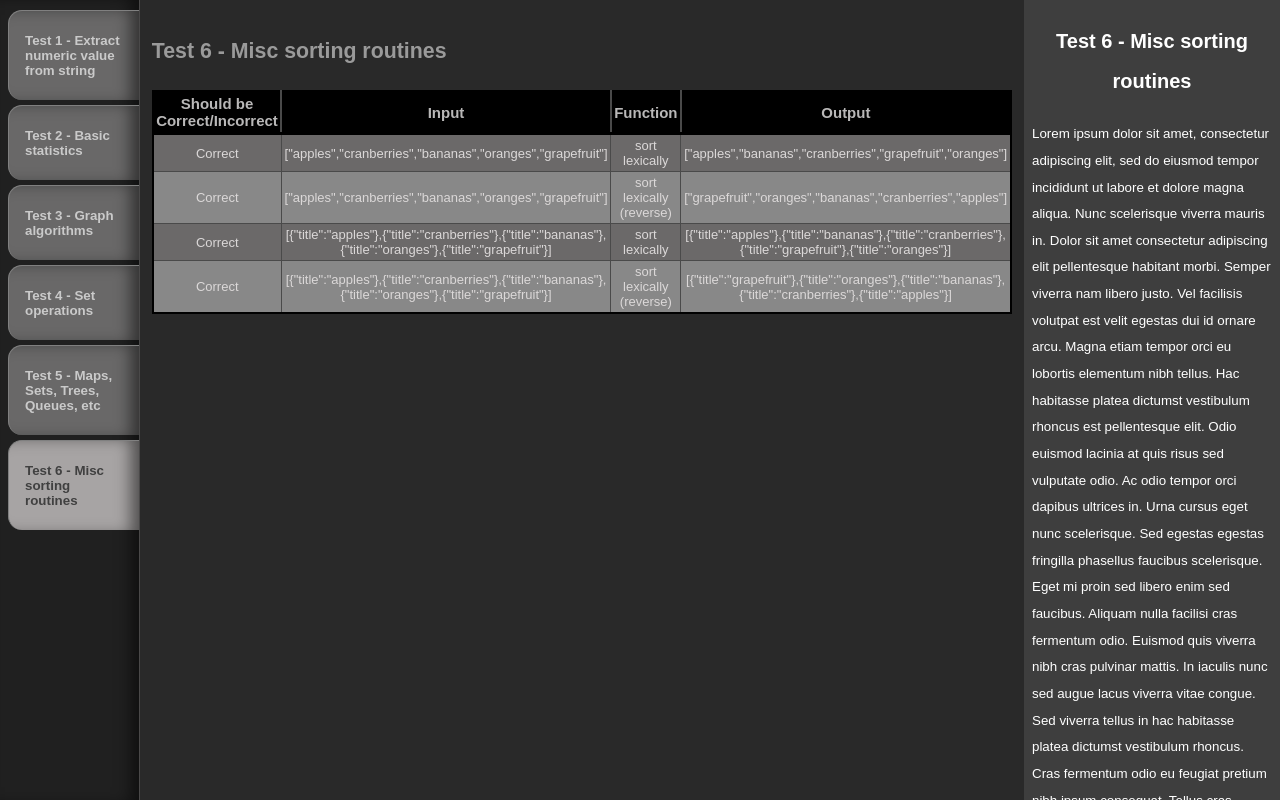
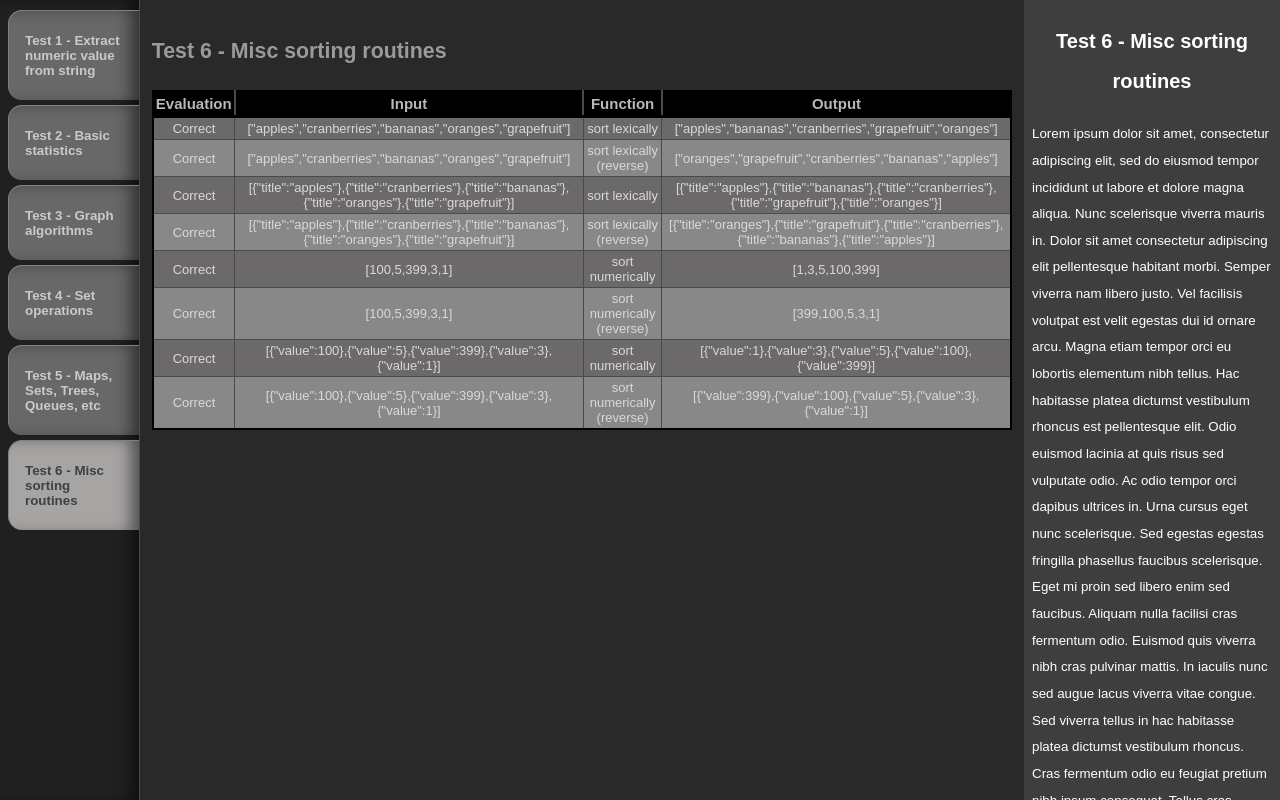
Before and after one commit to Mindtoeye/JsAlgorithmDrydock, a React app: page / in a window 1280 px wide. Both pictures are taken after a click on the button "Test 6 - Misc sorting routines". Built offline with nearby package versions, Linux system fonts and the light colour scheme.

Commit message:
Fixed the reverse methods in the sorting code. Added numeric sorting

```diff
--- a/src/components/JsNumericDrydock.jsx
+++ b/src/components/JsNumericDrydock.jsx
@@ -100,7 +100,7 @@ class JsNumericDrydock extends Component {
   	return (<table className="darkTable">
   	  <thead>
   	    <tr>
-  	      <th>Correct/Incorrect</th>
+  	      <th>Evaluation</th>
   	      <th>Input</th>
   	      <th>Function</th>
   	      <th>Output</th>
@@ -172,7 +172,7 @@ class JsNumericDrydock extends Component {
     return (<table className="darkTable">
       <thead>
         <tr>
-          <th>Should be Correct/Incorrect</th>
+          <th>Evaluation</th>
           <th>Input</th>
           <th>Function</th>
           <th>Output</th>
@@ -199,7 +199,7 @@ class JsNumericDrydock extends Component {
     return (<table className="darkTable">
       <thead>
         <tr>
-          <th>Should be Correct/Incorrect</th>
+          <th>Evaluation</th>
           <th>Input</th>
           <th>Function</th>
           <th>Output</th>
@@ -223,7 +223,7 @@ class JsNumericDrydock extends Component {
     return (<table className="darkTable">
       <thead>
         <tr>
-          <th>Should be Correct/Incorrect</th>
+          <th>Evaluation</th>
           <th>Input</th>
           <th>Function</th>
           <th>Output</th>
@@ -247,7 +247,7 @@ class JsNumericDrydock extends Component {
     return (<table className="darkTable">
       <thead>
         <tr>
-          <th>Should be Correct/Incorrect</th>
+          <th>Evaluation</th>
           <th>Input</th>
           <th>Function</th>
           <th>Output</th>
@@ -268,17 +268,20 @@ class JsNumericDrydock extends Component {
   generateTest6 () {
     let sortInputArray=["apples", "cranberries", "bananas", "oranges", "grapefruit"];
     let sortInputObjects=[{"title":"apples"}, {"title":"cranberries"}, {"title":"bananas"}, {"title":"oranges"}, {"title":"grapefruit"}];
+    let sortInputArrayNumbers=[100, 5, 399, 3, 1];
+    let sortInputObjectsNumbers=[{"value":100}, {"value": 5}, {"value": 399}, {"value": 3}, {"value": 1}];
 
     return (<table className="darkTable">
       <thead>
         <tr>
-          <th>Should be Correct/Incorrect</th>
+          <th>Evaluation</th>
           <th>Input</th>
           <th>Function</th>
           <th>Output</th>
         </tr>
       </thead>
       <tbody>
+
         <tr>
           <td>Correct</td><td>{JSON.stringify (sortInputArray)}</td><td> sort lexically </td><td>{JSON.stringify (this.sortOperations.sortAZ (this.dataTools.deepCopy (sortInputArray),null))}</td>
         </tr>
@@ -290,6 +293,19 @@ class JsNumericDrydock extends Component {
         </tr>
         <tr>
           <td>Correct</td><td>{JSON.stringify (sortInputObjects)}</td><td> sort lexically (reverse)</td><td>{JSON.stringify (this.sortOperations.sortZA (this.dataTools.deepCopy (sortInputObjects),"title"))}</td>
+        </tr>
+
+        <tr>
+          <td>Correct</td><td>{JSON.stringify (sortInputArrayNumbers)}</td><td> sort numerically </td><td>{JSON.stringify (this.sortOperations.sortNumeric (this.dataTools.deepCopy (sortInputArrayNumbers),null))}</td>
+        </tr>
+        <tr>
+          <td>Correct</td><td>{JSON.stringify (sortInputArrayNumbers)}</td><td> sort numerically (reverse) </td><td>{JSON.stringify (this.sortOperations.sortNumericReverse (this.dataTools.deepCopy (sortInputArrayNumbers),null))}</td>
+        </tr>
+        <tr>
+          <td>Correct</td><td>{JSON.stringify (sortInputObjectsNumbers)}</td><td> sort numerically </td><td>{JSON.stringify (this.sortOperations.sortNumeric (this.dataTools.deepCopy (sortInputObjectsNumbers),"value"))}</td>
+        </tr>
+        <tr>
+          <td>Correct</td><td>{JSON.stringify (sortInputObjectsNumbers)}</td><td> sort numerically (reverse)</td><td>{JSON.stringify (this.sortOperations.sortNumericReverse (this.dataTools.deepCopy (sortInputObjectsNumbers),"value"))}</td>
         </tr>
 
       </tbody>
--- a/src/components/algorithms/sortoperations.js
+++ b/src/components/algorithms/sortoperations.js
@@ -15,24 +15,12 @@ class SortOperations extends OperationsBase {
     this.setName ("SortOperations");
     this.addOperation ("sortAZ");
     this.addOperation ("sortZA");
+    this.addOperation ("sortNumeric");
+    this.addOperation ("sortReverse");
   }
 
   /**
-   * A function that defines a sort order. The function should return a negative, zero, or positive value, depending on the arguments:
    *
-   *   function(a, b){return a-b}
-   *
-   * When sort() compares two values, it sends the values to the compare function, and sorts the values according to the returned (negative, zero, positive) value.
-   *
-   * Example:
-   *
-   * var arr = ["bananas", "cranberries", "apples"];
-   *
-   * arr.sort(function(a, b) {
-   *   return a.localeCompare(b);
-   * });
-   *
-   * console.log(arr); // [ "apples", "bananas", "cranberries" ]
    */
   sortAZ (aList,aSortBy) {
     console.log ("sortAZ ("+aList.length+","+aSortBy+")");
@@ -51,37 +39,45 @@ class SortOperations extends OperationsBase {
   }
 
   /**
-   * A function that defines a sort order. The function should return a negative, zero, or positive value, depending on the arguments:
-   *
-   *   function(a, b){return a-b}
-   *
-   * When sort() compares two values, it sends the values to the compare function, and sorts the values according to the returned (negative, zero, positive) value.
-   *
-   * Example:
-   *
-   * var arr = ["bananas", "cranberries", "apples"];
-   *
-   * arr.sort(function(a, b) {
-   *   return a.localeCompare(b);
-   * });
-   *
-   * console.log(arr); // [ "apples", "bananas", "cranberries" ]
+   * see sort
    */
   sortZA (aList,aSortBy) {
     console.log ("sortZA ("+aList.length+","+aSortBy+")");
 
+    let pre=this.sortAZ(aList,aSortBy);
+
+    return (pre.reverse ());
+  }
+
+  /**
+   *
+   */
+  sortNumeric (aList,aSortBy) {
+    console.log ("sortNumeric ("+aList.length+","+aSortBy+")");
+
     if ((aSortBy==null) || (aSortBy==undefined)) {
-      aList.reverse ((a,b) => {
-        return (a.localeCompare(b, 'en', {ignorePunctuation: true}));
+      aList.sort ((a,b) => {
+        return (a-b);
       });
     } else {
-      aList.reverse ((a,b) => {
-        return (a [aSortBy].localeCompare(b [aSortBy], 'en', {ignorePunctuation: true}));
+      aList.sort ((a,b) => {
+        return (a [aSortBy] - b[aSortBy]);
       });
     }
 
     return (aList);
   }
+
+  /**
+   * see sort
+   */
+  sortNumericReverse (aList,aSortBy) {
+    console.log ("sortNumericReverse ("+aList.length+","+aSortBy+")");
+
+    let pre=this.sortNumeric(aList,aSortBy);
+
+    return (pre.reverse ());
+  }
 }
 
 export default SortOperations;
```
